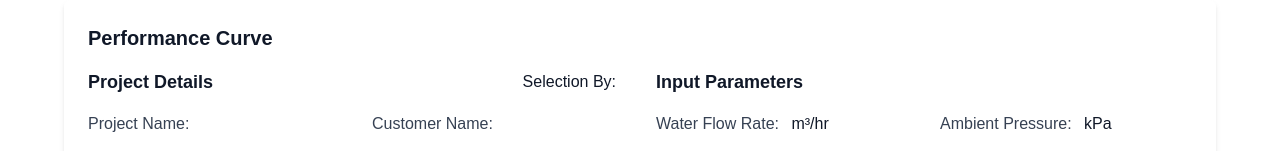
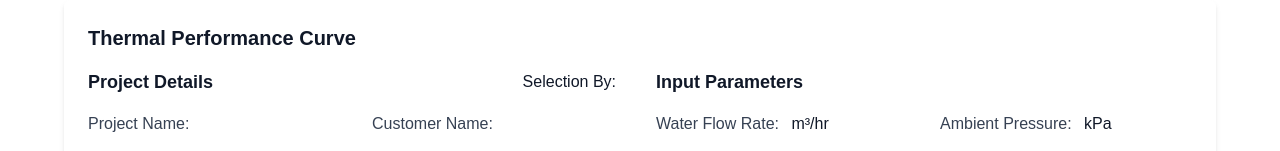
Before and after one commit to justinlee-tci/cooling-tower-selector, a Next.js app: page /PerformanceCurve in a window 1280 px wide. Shown: the top 151 px of the page. Built offline with nearby package versions, Linux system fonts and the light colour scheme.

Commit message:
title change in perfromance curve page

```diff
--- a/app/PerformanceCurve/page.js
+++ b/app/PerformanceCurve/page.js
@@ -244,7 +244,7 @@ function PerformanceContent() {
       },
       title: {
         display: true,
-        text: `Cooling Tower Performance Curve`,
+        text: `Thermal Performance Curve`,
         font: {
           size: isMobile ? 14 : 16
         }
@@ -534,7 +534,9 @@ function PerformanceContent() {
 
   return (
     <div className="w-full max-w-6xl mx-auto px-4 sm:px-6 py-6 bg-white shadow-md rounded-md">
-      <h2 className="text-xl font-bold text-gray-900 mb-4">{params.towerType} Performance Curve</h2>
+      {/* <h2 className="text-xl font-bold text-gray-900 mb-4">{params.towerType} Performance Curve</h2> */}
+      <h2 className="text-xl font-bold text-gray-900 mb-4">Thermal Performance Curve</h2>
+
 
       {/* Mobile View */}
       {isMobile && (
```
